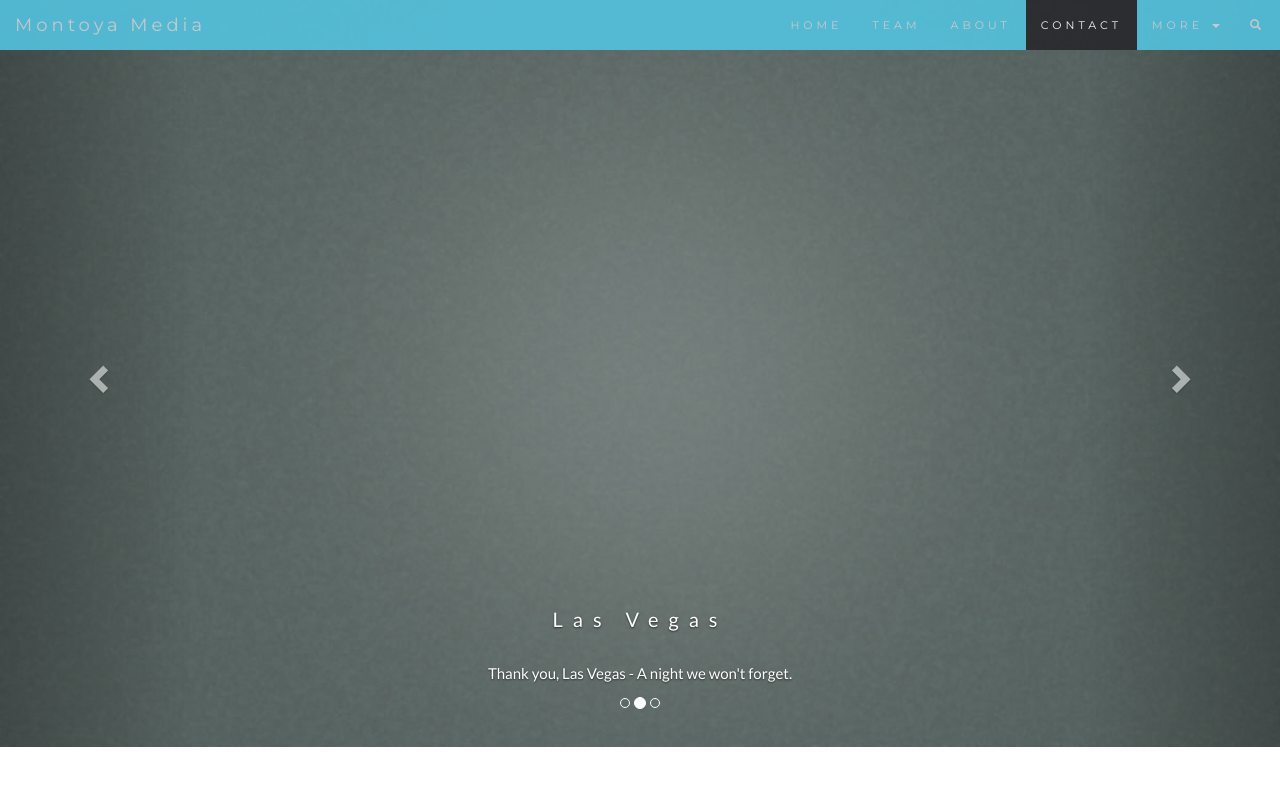
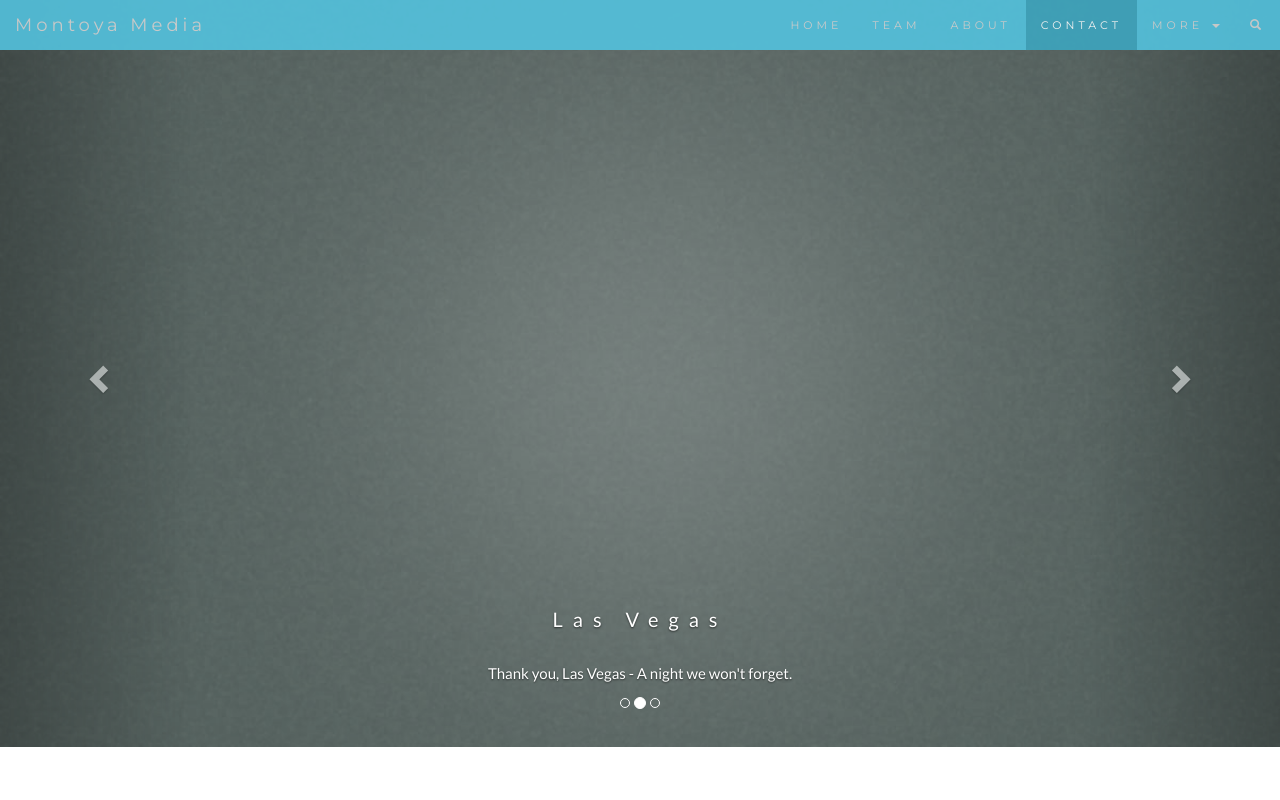
Before and after one commit to afmontoya/afmontoya.github.io, a plain HTML site: page index.html in a window 1280 px wide. Shown: the top 800 px of the page. Drawn offline with nearby package versions, Linux system fonts and the light colour scheme.

Commit message:
Update index.html

```diff
--- a/index.html
+++ b/index.html
@@ -117,7 +117,7 @@
   }
   .navbar-nav li.active a {
     color: #fff !important;
-    background-color: #29292c !important;
+    background-color: #3da6bf !important;
   }
   .navbar-default .navbar-toggle {
     border-color: transparent;
```
